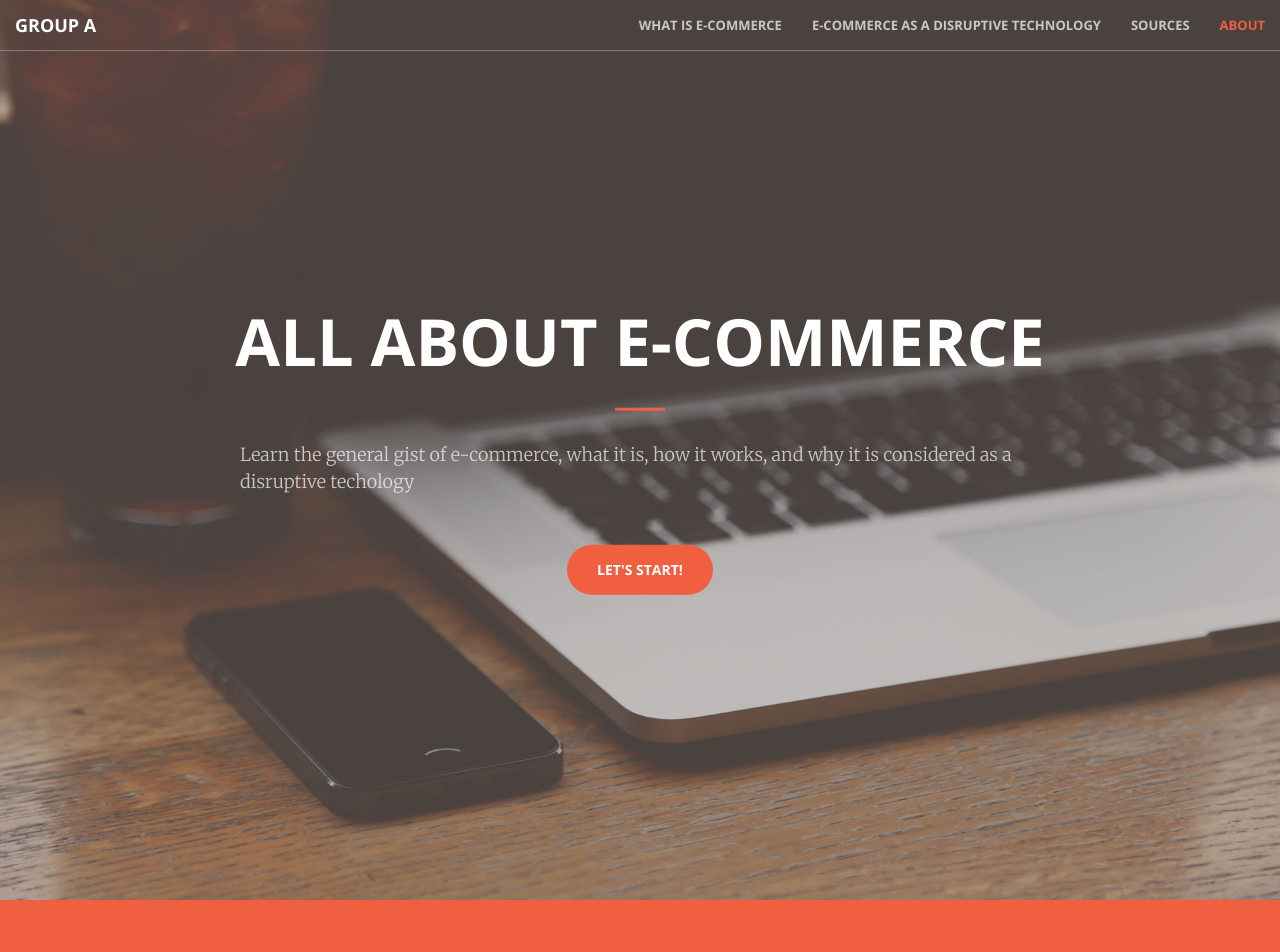
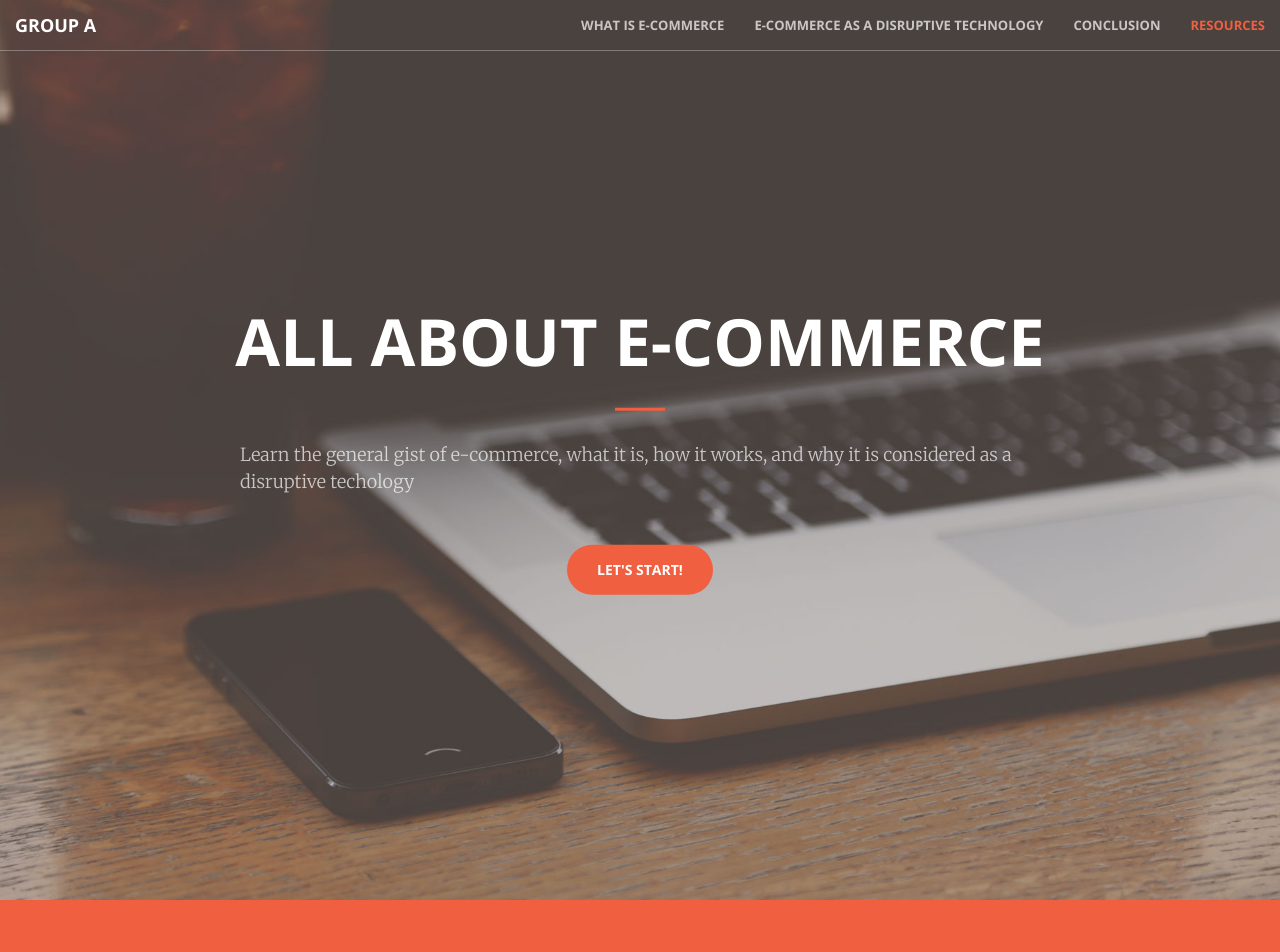
Before and after one commit to MMS-142-Group-A/mms142-groupa-2022, a Jekyll site: the page built from index.html, in a window 1280 px wide. Shown: the top 952 px of the page. Built offline with Jekyll 4.4.1, drawn with Linux system fonts in a browser that asks for light colours.

Commit message:
Update nav.html

```diff
--- a/_includes/nav.html
+++ b/_includes/nav.html
@@ -21,10 +21,10 @@
                     <a class="page-scroll" href="#disruptivetech">E-Commerce as a Disruptive Technology</a>
                 </li>
                 <li>
-                    <a class="page-scroll" href="#sources">Sources</a>
+                    <a class="page-scroll" href="#sources">Conclusion</a>
                 </li>
                 <li>
-                    <a class="page-scroll" href="#about">About</a>
+                    <a class="page-scroll" href="#about">Resources</a>
                 </li>
             </ul>
         </div>
```
